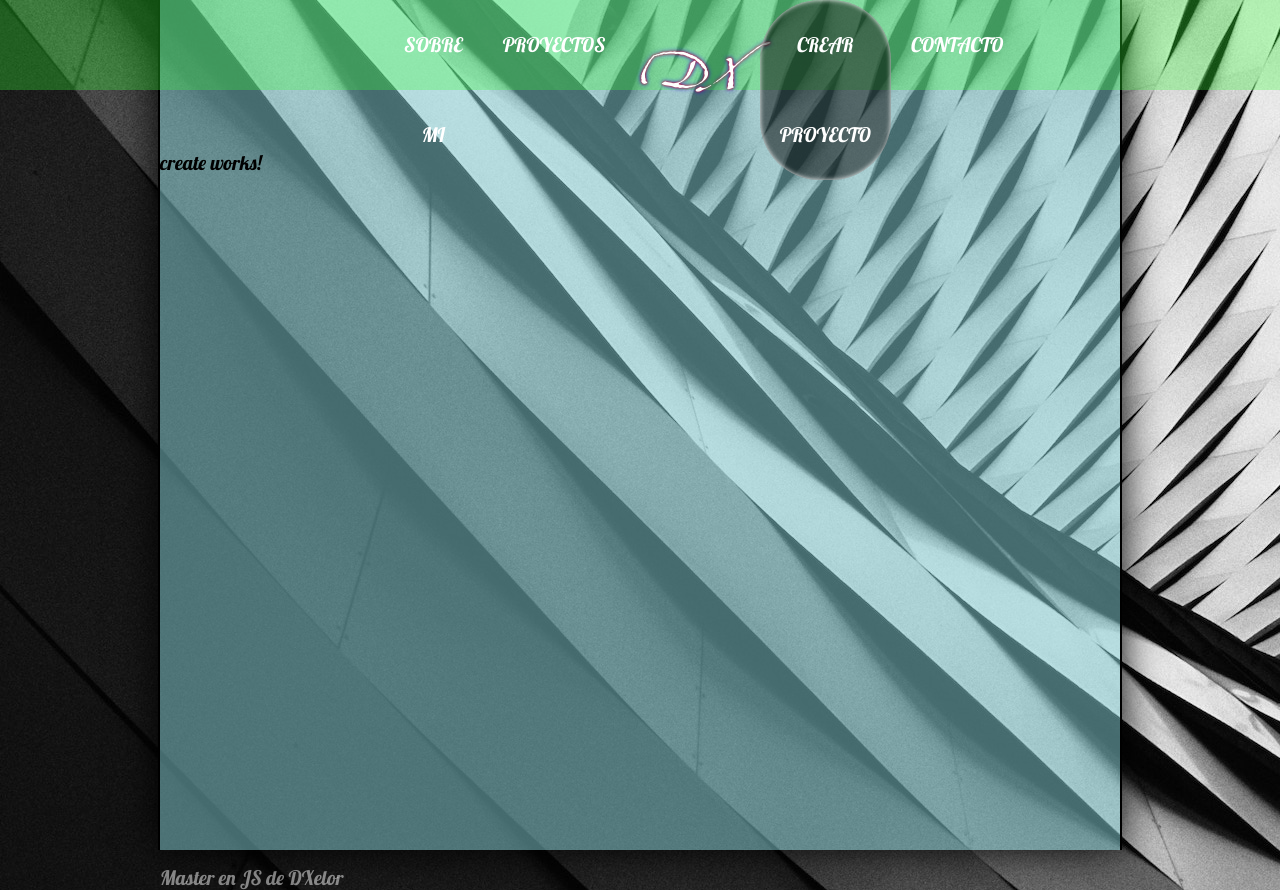
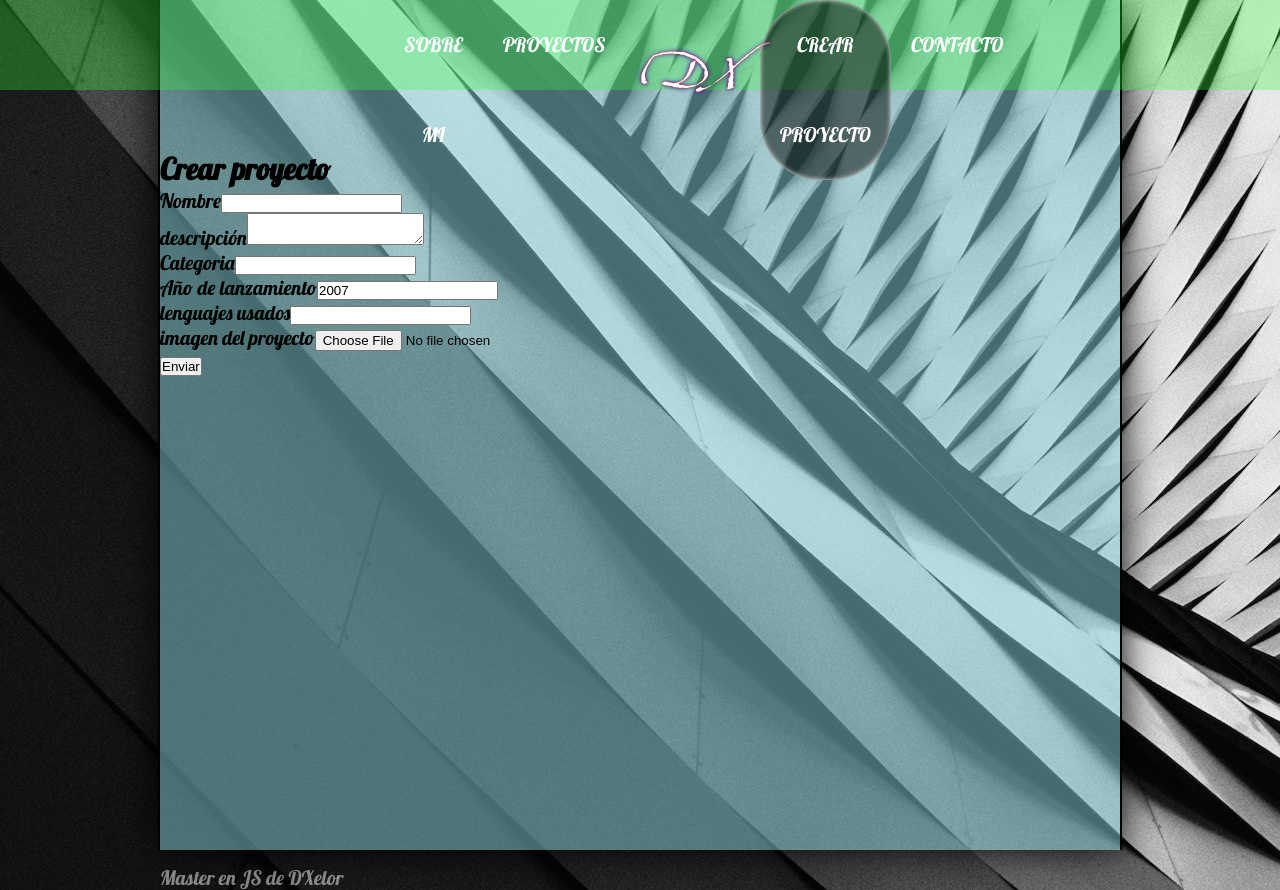
Before and after one commit to DXelor/Web-Portafolio, an Angular app in the folder portafolio/: page /crear-proyecto in a window 1280 px wide. Built offline with nearby package versions, Linux system fonts and the light colour scheme.

Commit message:
Formulario para crear proyecto

```diff
--- a/portafolio/src/app/app.module.ts
+++ b/portafolio/src/app/app.module.ts
@@ -22,7 +22,9 @@
   ],
   imports: [
     BrowserModule,
-    routing
+    routing,
+    HttpClientModule,
+    FormsModule
   ],
   providers: [
     appRoutingProviders
--- a/portafolio/src/app/components/create/create.component.html
+++ b/portafolio/src/app/components/create/create.component.html
@@ -1 +1,30 @@
-<p>create works!</p>
+<div class="container">
+    <h2>{{title}}</h2>
+    <form #projectForm="ngForm" (ngSubmit)="onSubmit(projectForm)">
+        <p>
+            <label for="name">Nombre</label>
+            <input type="text" name="name" #name="ngModel" [(ngModel)]="project.name"/>
+        </p>
+        <p>
+            <label for="description">descripción</label>
+            <textarea name="description" #descrption="ngModel" [(ngModel)]="project.description"></textarea>
+        </p>
+        <p>
+            <label for="category">Categoria</label>
+            <input type="text" name="category" #category="ngModel" [(ngModel)]="project.category"/>
+        </p>
+        <p>
+            <label for="year">Año de lanzamiento</label>
+            <input type="number" name="year" #year="ngModel" [(ngModel)]="project.year"/>
+        </p>
+        <p>
+            <label for="langs">lenguajes usados</label>
+            <input type="text" name="langs" #langs="ngModel" [(ngModel)]="project.langs"/>
+        </p>
+        <p>
+            <label for="image">imagen del proyecto</label>
+            <input type="file" name="image" placeholder="Subir Imagen"/>
+        </p>
+        <input type="submit" value="Enviar"/>
+    </form>
+</div>
--- a/portafolio/src/app/components/create/create.component.ts
+++ b/portafolio/src/app/components/create/create.component.ts
@@ -1,15 +1,30 @@
 import { Component, OnInit } from '@angular/core';
+import { from } from 'rxjs';
+import { Project } from '../../models/project';
+import { ProjectService} from '../../services/project.service';
 
 @Component({
   selector: 'app-create',
   templateUrl: './create.component.html',
-  styleUrls: ['./create.component.css']
+  styleUrls: ['./create.component.css'],
+  providers: [ProjectService]
 })
 export class CreateComponent implements OnInit {
 
-  constructor() { }
+  public title: string;
+  public project: Project;
 
-  ngOnInit(): void {
+  constructor(
+    private _projectService: ProjectService
+  ) {
+    this.title = "Crear proyecto";
+    this.project = new Project('','','','',2007,'','');
+  }
+
+  ngOnInit(){
+  }
+  onSubmit(form){
+    console.log(this.project);
   }
 
 }
--- a/portafolio/src/app/services/project.service.ts
+++ b/portafolio/src/app/services/project.service.ts
@@ -1,4 +1,3 @@
-import { from } from 'rxjs';
 import { Injectable } from '@angular/core';
 import { HttpClient, HttpHeaders } from '@angular/common/http';
 import { Observable } from 'rxjs/Observable';
```
